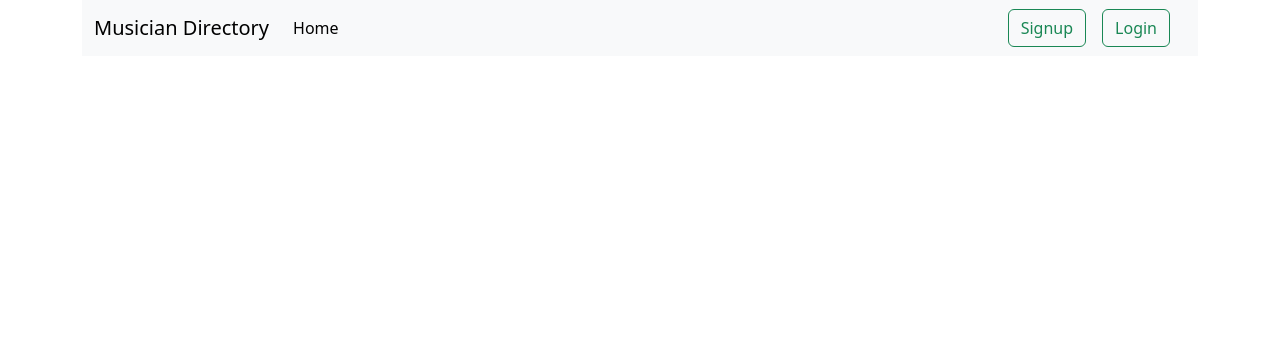
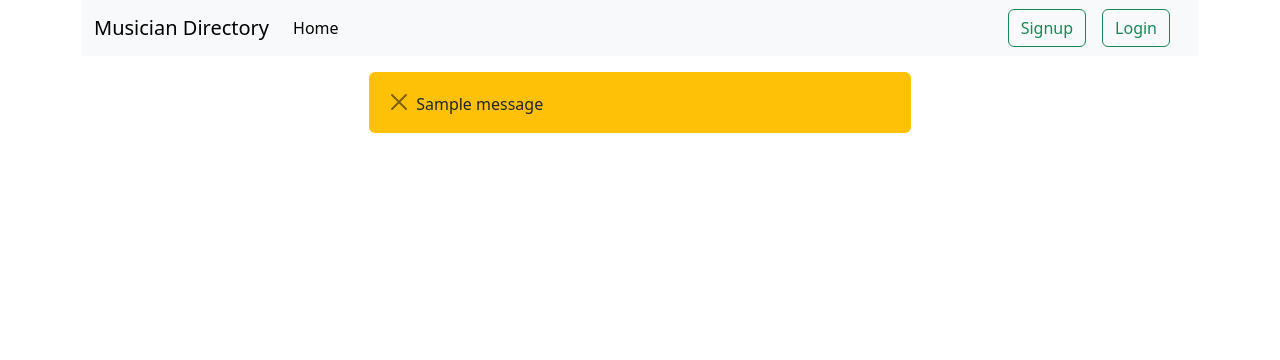
Before and after one commit to Tahsin005/Django_module_19.5_practice, a Django app: page /authentication/accounts/login/ in a window 1280 px wide. Shown: the top 360 px of the page. Run offline with Django 4.2, Linux system fonts and the light colour scheme; one stand-in notice (Sample message) is shown; some libraries are stand-ins or nearby versions.

Commit message:
Module 19.5 Codes

```diff
--- a/authentication/templates/login.html
+++ b/authentication/templates/login.html
@@ -3,6 +3,15 @@
 
 {% block content %}
 <div class="p-3 ">
+    {% if messages %}
+        {% for message in messages %}
+            <div class="alert bg-warning mx-auto" role="alert" style="width:50%;">
+                <button type="button" class="border border-warning rounded btn-close btn-close-dark m-auto" data-bs-dismiss="alert" arial-label="Close"></button>
+
+                <span class="text-center" >{{message}}</span>
+            </div>
+        {% endfor %}
+        {% endif %}
 <div class="d-flex justify-content-center align-items-center" style="min-height: 100vh;">
     <div>
         <form action="" method="post" novalidate class="mb-3">
--- a/authentication/templates/signup.html
+++ b/authentication/templates/signup.html
@@ -17,7 +17,7 @@
                 {% csrf_token %}
                 {{form | crispy}}
 
-                <button type="submit" class="btn btn-primary">Create</button>
+                <button type="submit" class="btn btn-primary">Signup</button>
             </form>
         </div>
     </div>
--- a/authentication/views.py
+++ b/authentication/views.py
@@ -81,7 +81,7 @@ def edit_profile(request):
             form = EditProfileForm(request.POST, instance=request.user)
 
             if form.is_valid():
-                messages.success(request, 'Account created successfully!')
+                messages.success(request, 'Information changed successfully!')
                 form.save(commit=True)
                 return redirect("profile")
         return render(request, 'edit_profile.html', {"form": form})
--- a/templates/home.html
+++ b/templates/home.html
@@ -33,7 +33,12 @@
           {% for album in albums %}
           <tr>
             <th scope="row">{{album.musician.pk}}</th>
+            {% if user.is_authenticated %}
+
             <td><a href="{% url 'edit_musician' album.musician.pk %}">{{album.musician.first_name}} {{album.musician.last_name}}</a></td>
+            {% else %}
+            <td>{{album.musician.first_name}} {{album.musician.last_name}}</td>
+            {% endif %}
             <td>{{album.musician.email}}</td>
             <td>{{album.rating}}</td>
             <td>{{album.musician.instrument_type}}</td>
```
Also changed, not shown: db.sqlite3.
